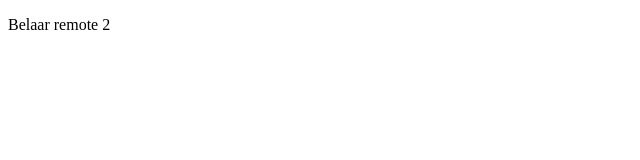
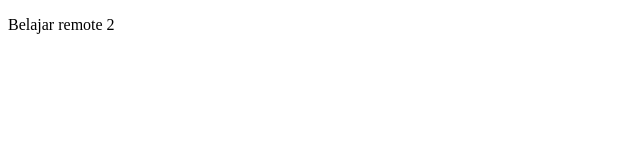
Before and after one commit to ibad2405/test-git-remote-2, a plain HTML site: page index.html in a window 1280 px wide. Shown: the full height of the page, 0-640 px from the left. Drawn offline with Linux system fonts and the light colour scheme.

Commit message:
update index.html

```diff
--- a/index.html
+++ b/index.html
@@ -6,6 +6,6 @@
 	<title>Belajar remote 2</title>
 </head>
 <body>
-	<p>Belaar remote 2</p>
+	<p>Belajar remote 2</p>
 </body>
 </html>
```
